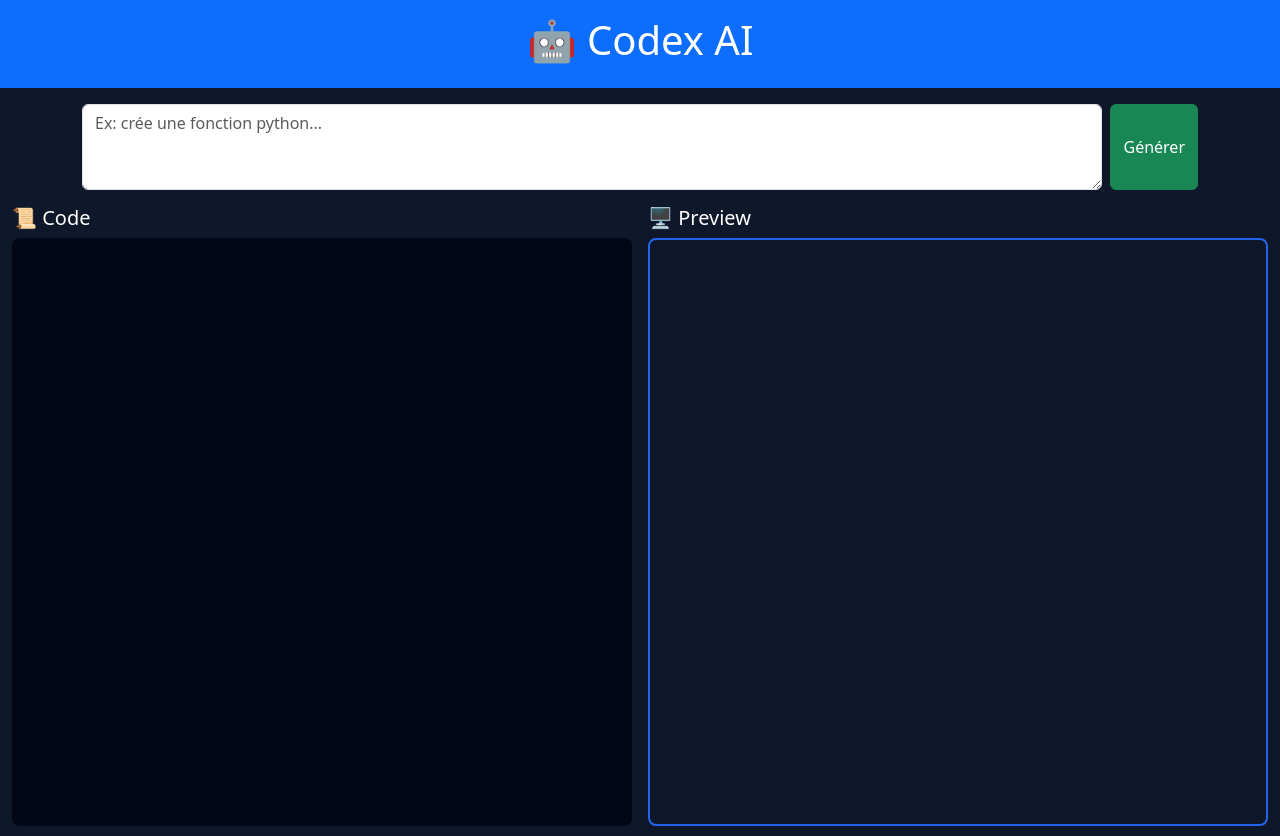
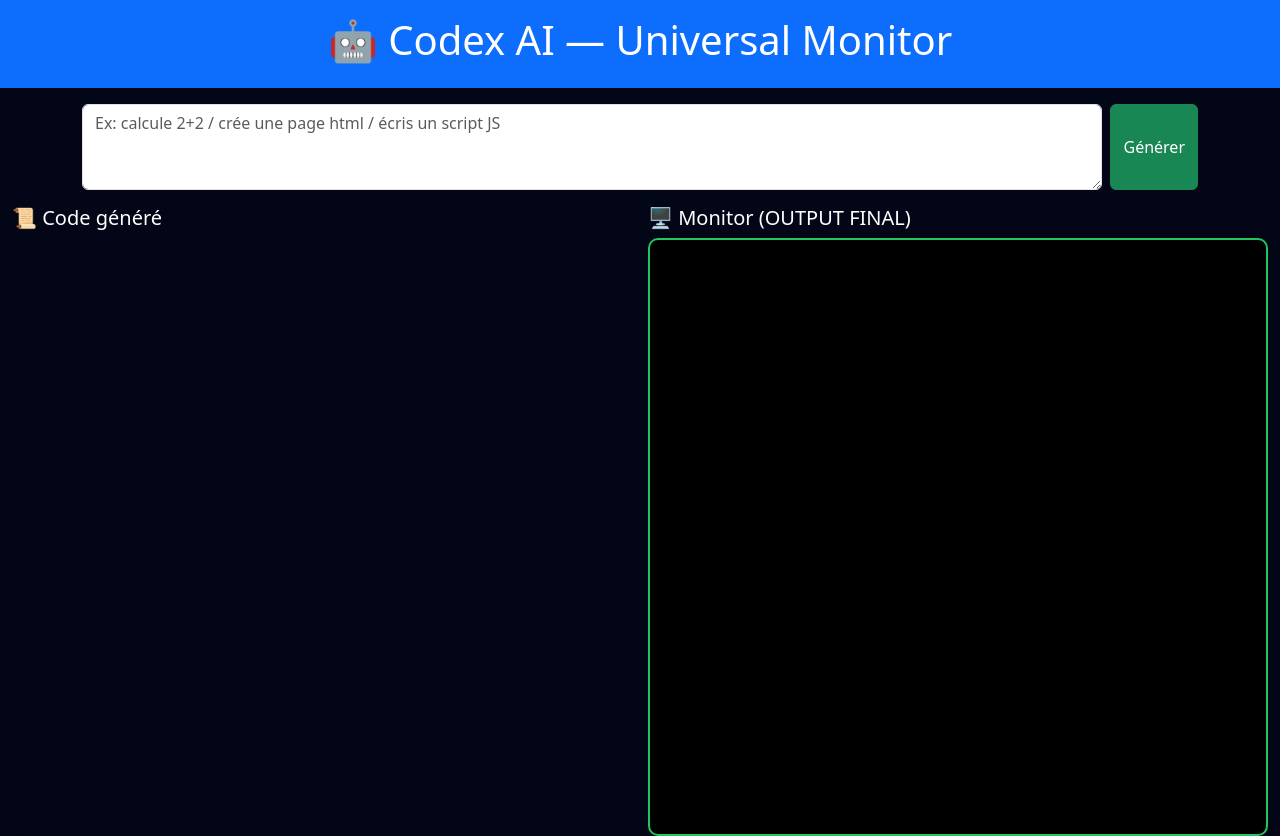
Before and after one commit to mmusafiri98/codex-AI, a PHP site: page /app/index.php in a window 1280 px wide. Run offline with PHP 8.4, Linux system fonts and the light colour scheme.

Commit message:
Update index.php

````diff
--- a/app/index.php
+++ b/app/index.php
@@ -4,24 +4,25 @@ if ($_SERVER["REQUEST_METHOD"] === "POST" && isset($_POST["prompt"])) {
 
     $headers = [
         "Content-Type: application/json",
-        "Authorization: Bearer Uw540GN865rNyiOs3VMnWhRaYQ97KAfudAHAnXzJ"
+        "Authorization: Bearer TON_API_KEY_COHERE"
     ];
 
-    $data = [
+    $payload = [
         "model" => "command-a-03-2025",
-        "messages" => [
-            [
-                "role" => "user",
-                "content" => $prompt . "\n\nIMPORTANT : Réponds uniquement avec du code valide."
-            ]
-        ]
+        "messages" => [[
+            "role" => "user",
+            "content" => $prompt . "\n\nRéponds uniquement avec du code valide."
+        ]]
     ];
 
     $ch = curl_init("https://api.cohere.ai/v2/chat");
-    curl_setopt($ch, CURLOPT_HTTPHEADER, $headers);
-    curl_setopt($ch, CURLOPT_POST, true);
-    curl_setopt($ch, CURLOPT_RETURNTRANSFER, true);
-    curl_setopt($ch, CURLOPT_POSTFIELDS, json_encode($data));
+    curl_setopt_array($ch, [
+        CURLOPT_HTTPHEADER => $headers,
+        CURLOPT_POST => true,
+        CURLOPT_RETURNTRANSFER => true,
+        CURLOPT_POSTFIELDS => json_encode($payload)
+    ]);
+
     $response = curl_exec($ch);
     curl_close($ch);
 
@@ -36,22 +37,21 @@ if ($_SERVER["REQUEST_METHOD"] === "POST" && isset($_POST["prompt"])) {
         }
     }
 
-    // Nettoyage markdown ```lang
+    // Nettoyage markdown
     $code = preg_replace('/```[a-zA-Z]*\n?/', '', $code);
     $code = str_replace('```', '', $code);
     $code = trim($code);
 
-    // Détection langage + filename
-    $filename = "code.txt";
-    if (str_contains($code, "<html")) $filename = "index.html";
-    elseif (str_contains($code, "def ")) $filename = "main.py";
-    elseif (str_contains($code, "<?php")) $filename = "script.php";
-    elseif (str_contains($code, "function") || str_contains($code, "console.log")) $filename = "script.js";
+    // Détection langage
+    $lang = "text";
+    if (str_contains($code, "<html")) $lang = "html";
+    elseif (str_contains($code, "console.log") || str_contains($code, "function")) $lang = "js";
+    elseif (str_contains($code, "def ")) $lang = "python";
+    elseif (str_contains($code, "<?php")) $lang = "php";
 
-    header("Content-Type: application/json");
     echo json_encode([
         "code" => $code,
-        "filename" => $filename
+        "lang" => $lang
     ]);
     exit;
 }
@@ -60,25 +60,40 @@ if ($_SERVER["REQUEST_METHOD"] === "POST" && isset($_POST["prompt"])) {
 <html lang="fr">
 <head>
 <meta charset="UTF-8">
-<title>Codex AI – Générateur de code</title>
+<title>Codex AI – Monitor universel</title>
 <meta name="viewport" content="width=device-width, initial-scale=1">
 <link href="https://cdn.jsdelivr.net/npm/bootstrap@5.3.2/dist/css/bootstrap.min.css" rel="stylesheet">
 <style>
-body { background:#0f172a; color:white }
-#codeOutput { background:#020617; color:#22c55e; padding:15px; border-radius:8px; white-space:pre-wrap; overflow:auto; font-family:monospace; height:100% }
-iframe { width:100%; height:100%; border-radius:8px; border:2px solid #2563eb }
-.section { height:calc(100vh - 180px) }
+body{background:#020617;color:white}
+#monitor{
+    background:black;
+    border-radius:10px;
+    border:2px solid #22c55e;
+    height:100%;
+    width:100%
+}
+#code{
+    background:#020617;
+    color:#22c55e;
+    padding:15px;
+    border-radius:10px;
+    white-space:pre-wrap;
+    font-family:monospace;
+    height:100%;
+    overflow:auto
+}
+.section{height:calc(100vh - 170px)}
 </style>
 </head>
+
 <body>
-
 <header class="bg-primary text-center py-3">
-<h1>🤖 Codex AI</h1>
+<h1>🤖 Codex AI — Universal Monitor</h1>
 </header>
 
 <div class="container mt-3">
-<form id="promptForm" class="d-flex gap-2">
-<textarea id="prompt" class="form-control" rows="3" placeholder="Ex: crée une fonction python..."></textarea>
+<form id="form" class="d-flex gap-2">
+<textarea id="prompt" class="form-control" rows="3" placeholder="Ex: calcule 2+2 / crée une page html / écris un script JS"></textarea>
 <button class="btn btn-success">Générer</button>
 </form>
 </div>
@@ -86,28 +101,25 @@ iframe { width:100%; height:100%; border-radius:8px; border:2px solid #2563eb }
 <div class="container-fluid section mt-3">
 <div class="row h-100 g-3">
 <div class="col-md-6 h-100 d-flex flex-column">
-<h5>📜 Code</h5>
-<div id="codeOutput" class="flex-grow-1"></div>
-<button id="downloadBtn" class="btn btn-outline-info mt-2 d-none">⬇ Télécharger le fichier</button>
+<h5>📜 Code généré</h5>
+<div id="code" class="flex-grow-1"></div>
 </div>
 <div class="col-md-6 h-100 d-flex flex-column">
-<h5>🖥 Preview</h5>
-<iframe id="preview" class="flex-grow-1"></iframe>
+<h5>🖥 Monitor (OUTPUT FINAL)</h5>
+<iframe id="monitor" class="flex-grow-1"></iframe>
 </div>
 </div>
 </div>
 
 <script>
-const form = document.getElementById("promptForm");
-const output = document.getElementById("codeOutput");
-const preview = document.getElementById("preview");
-const downloadBtn = document.getElementById("downloadBtn");
+const form = document.getElementById("form");
+const codeBox = document.getElementById("code");
+const monitor = document.getElementById("monitor");
 
 form.addEventListener("submit", async e => {
     e.preventDefault();
-    output.textContent = "⏳ Génération...";
-    preview.srcdoc = "";
-    downloadBtn.classList.add("d-none");
+    codeBox.textContent = "⏳ Génération...";
+    monitor.srcdoc = "";
 
     const res = await fetch("", {
         method: "POST",
@@ -115,31 +127,33 @@ form.addEventListener("submit", async e => {
     });
 
     const data = await res.json();
+    const code = data.code || "Erreur API";
 
-    if (!data.code) {
-        output.textContent = "❌ Erreur API";
-        return;
+    codeBox.textContent = code;
+
+    // TOUJOURS afficher quelque chose dans le monitor
+    if (data.lang === "html") {
+        monitor.srcdoc = code;
     }
-
-    output.textContent = data.code;
-
-    // Preview HTML
-    if (data.filename.endsWith(".html")) {
-        preview.srcdoc = data.code;
+    else if (data.lang === "js") {
+        monitor.srcdoc = `
+        <pre style="color:lime;background:black;padding:15px">
+<script>
+try {
+    let result = eval(\`${code}\`);
+    document.write(result !== undefined ? result : "✔ Script exécuté");
+} catch(e) {
+    document.write("❌ " + e);
+}
+<\/script>
+        </pre>`;
     }
-
-    // Download
-    const blob = new Blob([data.code], { type: "text/plain" });
-    const url = URL.createObjectURL(blob);
-
-    downloadBtn.onclick = () => {
-        const a = document.createElement("a");
-        a.href = url;
-        a.download = data.filename;
-        a.click();
-    };
-
-    downloadBtn.classList.remove("d-none");
+    else {
+        monitor.srcdoc = `
+        <pre style="color:lime;background:black;padding:15px;white-space:pre-wrap">
+${code}
+        </pre>`;
+    }
 });
 </script>
 
````
